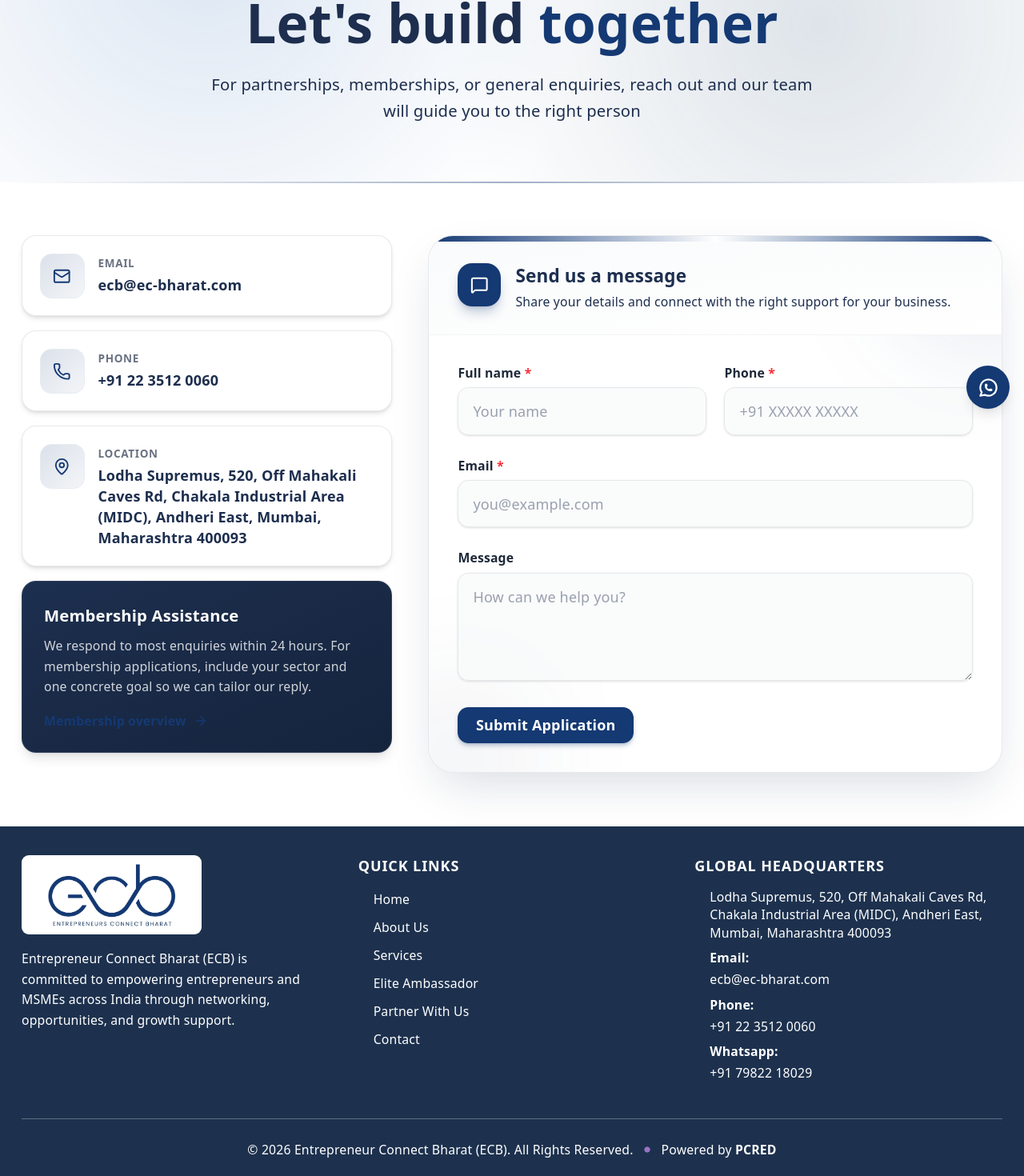
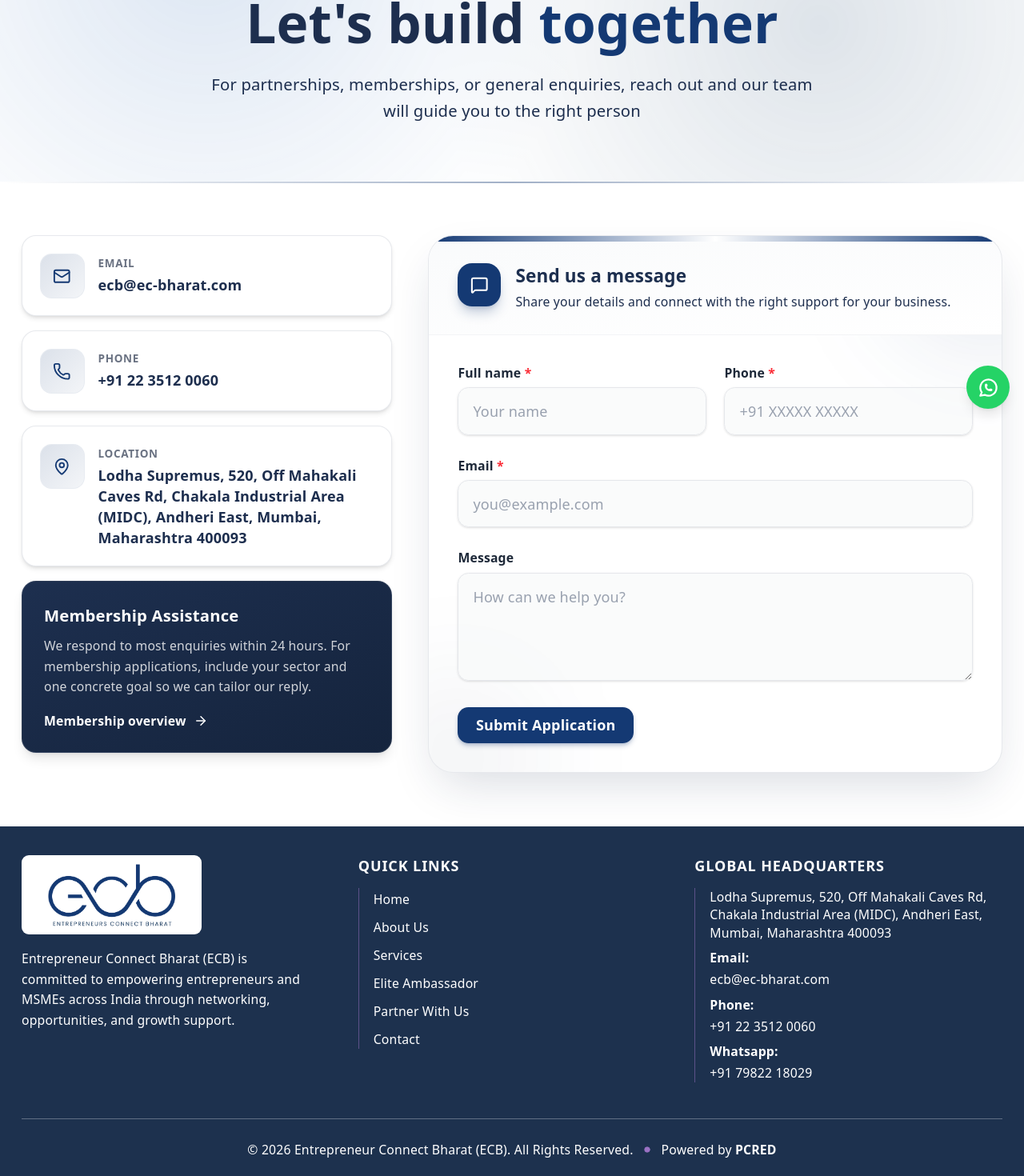
Before and after one commit to shankar-1403/ecb, a React (Vite) app: page /contact in a window 1280 px wide. Shown: the part 262-1732 px from the top of the page at 80% size. Built offline with nearby package versions, Linux system fonts and the light colour scheme.

Commit message:
colour changes and text size change

```diff
--- a/src/components/Footer.jsx
+++ b/src/components/Footer.jsx
@@ -21,7 +21,7 @@
 
         <div>
           <p className="font-semibold mb-3 text-base uppercase tracking-wider text-white">Quick Links</p>
-          <ul className="space-y-2 border-l border-[#143973]/20 pl-4">
+          <ul className="space-y-2 border-l pl-4" style={{ borderColor: "rgba(155,114,196,0.5)" }}>
             {[
               { label: "Home", path: "/" },
               { label: "About Us", path: "/about" },
@@ -41,7 +41,7 @@
 
         <div>
           <p className="font-semibold mb-3 text-base uppercase tracking-wider text-white">Global Headquarters</p>
-          <ul className="space-y-2 text-sm text-secondary-foreground/70 border-l border-[#143973]/20 pl-4">
+          <ul className="space-y-2 text-sm text-secondary-foreground/70 border-l pl-4" style={{ borderColor: "rgba(155,114,196,0.5)" }}>
             <li className="flex flex-col gap-1">
               <p>Lodha Supremus, 520, Off Mahakali Caves Rd, Chakala Industrial Area (MIDC), Andheri East, Mumbai, Maharashtra 400093</p>
             </li>
--- a/src/components/Layout.jsx
+++ b/src/components/Layout.jsx
@@ -26,14 +26,15 @@
 
         <button
           onClick={() => window.scrollTo({ top: 0, behavior: "smooth" })}
-          className={`w-11 h-11 flex items-center justify-center rounded-full bg-[#143973]/15 border border-[#143973]/60 text-[#143973] shadow-lg transition-all duration-300 hover:-translate-y-1 cursor-pointer ${showArrow ? "opacity-100 translate-y-0" : "opacity-0 translate-y-10 pointer-events-none"
+          style={{ backgroundColor: "rgba(155,114,196,0.15)", borderColor: "#9B72C4", color: "#9B72C4" }}
+          className={`w-11 h-11 flex items-center justify-center rounded-full border shadow-lg transition-all duration-300 hover:-translate-y-1 cursor-pointer ${showArrow ? "opacity-100 translate-y-0" : "opacity-0 translate-y-10 pointer-events-none"
             }`}
         >
           <ArrowUp className="w-5 h-5" />
         </button>
 
 
-        <a href="https://wa.me/7982218029" target="_blank" rel="noopener noreferrer" className="w-12 h-12 flex items-center justify-center rounded-full bg-[#143973] shadow-lg hover:scale-110 transition-transform">
+        <a href="https://wa.me/7982218029" target="_blank" rel="noopener noreferrer" className="w-12 h-12 flex items-center justify-center rounded-full shadow-lg hover:scale-110 transition-transform" style={{ backgroundColor: "#25D366" }}>
           <IconBrandWhatsapp className="w-6 h-6 text-white" />
         </a>
 
--- a/src/components/ui/heroBenefitSpotlight.jsx
+++ b/src/components/ui/heroBenefitSpotlight.jsx
@@ -83,7 +83,7 @@
                     transition={{ type: "spring", stiffness: 400, damping: 15 }}
                   >
                     <div className="absolute inset-0 rounded-2xl bg-white/10" />
-                    <Icon className="relative h-7 w-7" style={{ color: "#9B72C4" }} />
+                    <Icon className="relative h-7 w-7 text-white" />
                     <motion.div
                       className="absolute inset-0 rounded-2xl"
                       animate={{ boxShadow: ["0 0 0px 0px rgba(20,57,115,0)", "0 0 16px 4px rgba(20,57,115,0.35)", "0 0 0px 0px rgba(20,57,115,0)"] }}
--- a/src/pages/About.jsx
+++ b/src/pages/About.jsx
@@ -150,7 +150,7 @@
                   className="group rounded-2xl p-5 border border-[#143973]/20 bg-white/90 hover:border-[#143973]/60 hover:shadow-[0_12px_32px_-8px_rgba(20,57,115,0.2)] transition-all duration-300"
                 >
                   <div className="w-11 h-11 rounded-xl flex items-center justify-center mb-3 group-hover:bg-[#143973] group-hover:border-[#143973] transition-all duration-300" style={{ backgroundColor: "rgba(218,201,235,0.2)", border: "1px solid rgba(218,201,235,0.4)" }}>
-                    <Icon className="w-5 h-5 group-hover:text-white transition-colors duration-300" style={{ color: "#9B72C4" }} />
+                    <Icon className="w-5 h-5 group-hover:text-white transition-colors duration-300" style={{ color: "#6D28D9" }} />
                   </div>
                   <h3 className="text-sm font-semibold text-[#1D2F4F] group-hover:text-[#143973] transition-colors">{title}</h3>
                   <p className="text-xs text-muted-foreground mt-1">{detail}</p>
@@ -238,7 +238,7 @@
                     }}
                   >
                     <div className="ci w-10 h-10 rounded-xl flex items-center justify-center mb-3" style={{ backgroundColor: "rgba(218,201,235,0.2)", border: "1px solid rgba(218,201,235,0.4)" }}>
-                      <Icon className="w-5 h-5" style={{ color: "#9B72C4" }} />
+                      <Icon className="w-5 h-5" style={{ color: "#6D28D9" }} />
                     </div>
 
                     <p className="ct text-sm font-semibold text-[#1D2F4F] mb-1.5">{title}</p>
--- a/src/pages/Contact.jsx
+++ b/src/pages/Contact.jsx
@@ -146,7 +146,7 @@
                 </p>
                 <Link
                   to="/membership/elite-ambassador"
-                  className="mt-4 inline-flex items-center gap-2 text-sm font-semibold text-[#143973] transition hover:text-[#143973]"
+                  className="mt-4 inline-flex items-center gap-2 text-sm font-semibold text-white transition hover:text-white/80"
                 >
                   Membership overview
                   <ArrowRight className="h-4 w-4" />
--- a/src/pages/Home.jsx
+++ b/src/pages/Home.jsx
@@ -458,7 +458,7 @@
                                                     <motion.rect x="2" y="2" width="44" height="44" rx="12" fill="none" stroke="rgba(20,57,115,0.5)" strokeWidth="1.5" strokeDasharray="140" strokeDashoffset="140" animate={{ strokeDashoffset: [140, 0, 140] }} transition={{ duration: 3, repeat: Infinity, ease: "easeInOut", delay: i * 0.12 }} className="group-hover:opacity-0 transition-opacity duration-200" />
                                                 </svg>
                                                 <div className="absolute inset-0 rounded-xl group-hover:opacity-0 transition-opacity duration-300" style={{ background: "linear-gradient(135deg, rgba(255,255,255,0.75) 0%, rgba(255,248,230,0.5) 100%)", backdropFilter: "blur(8px)", WebkitBackdropFilter: "blur(8px)", boxShadow: "inset 0 1px 0 rgba(255,255,255,0.9), 0 2px 8px -2px rgba(20,57,115,0.15)" }} />
-                                                <motion.div className="relative z-10 group-hover:text-[#1D2F4F] transition-colors duration-300" style={{ color: "#9B72C4" }} animate={{ rotate: [0, 0, 8, -8, 0] }} transition={{ duration: 4, repeat: Infinity, ease: "easeInOut", delay: i * 0.2, times: [0, 0.6, 0.7, 0.85, 1] }}>
+                                                <motion.div className="relative z-10 group-hover:text-[#1D2F4F] transition-colors duration-300" style={{ color: "#6D28D9" }} animate={{ rotate: [0, 0, 8, -8, 0] }} transition={{ duration: 4, repeat: Infinity, ease: "easeInOut", delay: i * 0.2, times: [0, 0.6, 0.7, 0.85, 1] }}>
                                                     <Icon className="h-5 w-5" />
                                                 </motion.div>
                                                 <motion.div className="absolute inset-0 pointer-events-none" animate={{ boxShadow: i % 3 === 1 ? ["0 0 0px 0px rgba(218,201,235,0)", "0 0 10px 3px rgba(218,201,235,0.5)", "0 0 0px 0px rgba(218,201,235,0)"] : ["0 0 0px 0px rgba(20,57,115,0)", "0 0 10px 3px rgba(20,57,115,0.3)", "0 0 0px 0px rgba(20,57,115,0)"] }} transition={{ duration: 2.8, repeat: Infinity, ease: "easeInOut", delay: i * 0.15 }} style={{ borderRadius: "12px" }} />
--- a/src/pages/Membership.jsx
+++ b/src/pages/Membership.jsx
@@ -131,7 +131,7 @@
                     <Shield className="h-6 w-6" style={{ color: "#9B72C4" }} />
                   </div>
                   <div>
-                    <p className="text-xs font-bold uppercase tracking-wider text-[#143973]/90">Why it matters</p>
+                    <p className="text-lg font-bold uppercase tracking-wider text-white/70">Why it matters</p>
                     <p className="mt-2 text-sm leading-relaxed text-white/85 md:text-base">
                       ECB is built for operators who want to connect with credible peers, learn through practical sessions, and exchange meaningful insights.
                     </p>
--- a/src/pages/Services.jsx
+++ b/src/pages/Services.jsx
@@ -93,7 +93,7 @@
                           <motion.rect x="2" y="2" width="44" height="44" rx="12" fill="none" stroke="rgba(20,57,115,0.5)" strokeWidth="1.5" strokeDasharray="140" strokeDashoffset="140" animate={{ strokeDashoffset: [140, 0, 140] }} transition={{ duration: 3, repeat: Infinity, ease: "easeInOut", delay: i * 0.12 }} className="group-hover:opacity-0 transition-opacity duration-200" />
                         </svg>
                         <div className="absolute inset-0 rounded-xl group-hover:opacity-0 transition-opacity duration-300" style={{ background: "linear-gradient(135deg, rgba(255,255,255,0.75) 0%, rgba(255,248,230,0.5) 100%)", backdropFilter: "blur(8px)", WebkitBackdropFilter: "blur(8px)", boxShadow: "inset 0 1px 0 rgba(255,255,255,0.9), 0 2px 8px -2px rgba(20,57,115,0.15)" }} />
-                        <motion.div className="relative z-10 group-hover:text-[#1D2F4F] transition-colors duration-300" style={{ color: "#9B72C4" }} animate={{ rotate: [0, 0, 8, -8, 0] }} transition={{ duration: 4, repeat: Infinity, ease: "easeInOut", delay: i * 0.2, times: [0, 0.6, 0.7, 0.85, 1] }}>
+                        <motion.div className="relative z-10 group-hover:text-[#1D2F4F] transition-colors duration-300" style={{ color: "#6D28D9" }} animate={{ rotate: [0, 0, 8, -8, 0] }} transition={{ duration: 4, repeat: Infinity, ease: "easeInOut", delay: i * 0.2, times: [0, 0.6, 0.7, 0.85, 1] }}>
                           <Icon className="h-5 w-5" />
                         </motion.div>
                         <motion.div className="absolute inset-0 pointer-events-none" animate={{ boxShadow: i % 3 === 1 ? ["0 0 0px 0px rgba(218,201,235,0)", "0 0 10px 3px rgba(218,201,235,0.5)", "0 0 0px 0px rgba(218,201,235,0)"] : ["0 0 0px 0px rgba(20,57,115,0)", "0 0 10px 3px rgba(20,57,115,0.3)", "0 0 0px 0px rgba(20,57,115,0)"] }} transition={{ duration: 2.8, repeat: Infinity, ease: "easeInOut", delay: i * 0.15 }} style={{ borderRadius: "12px" }} />
```
